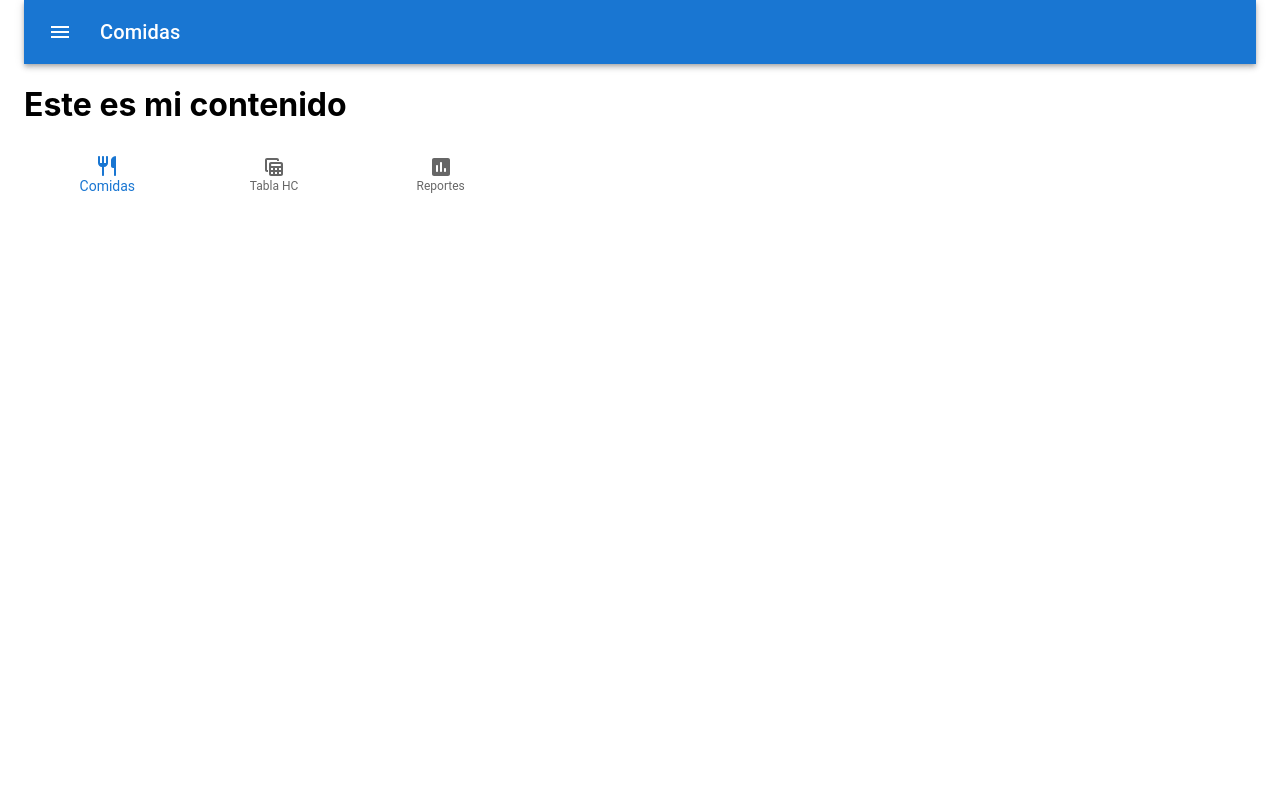
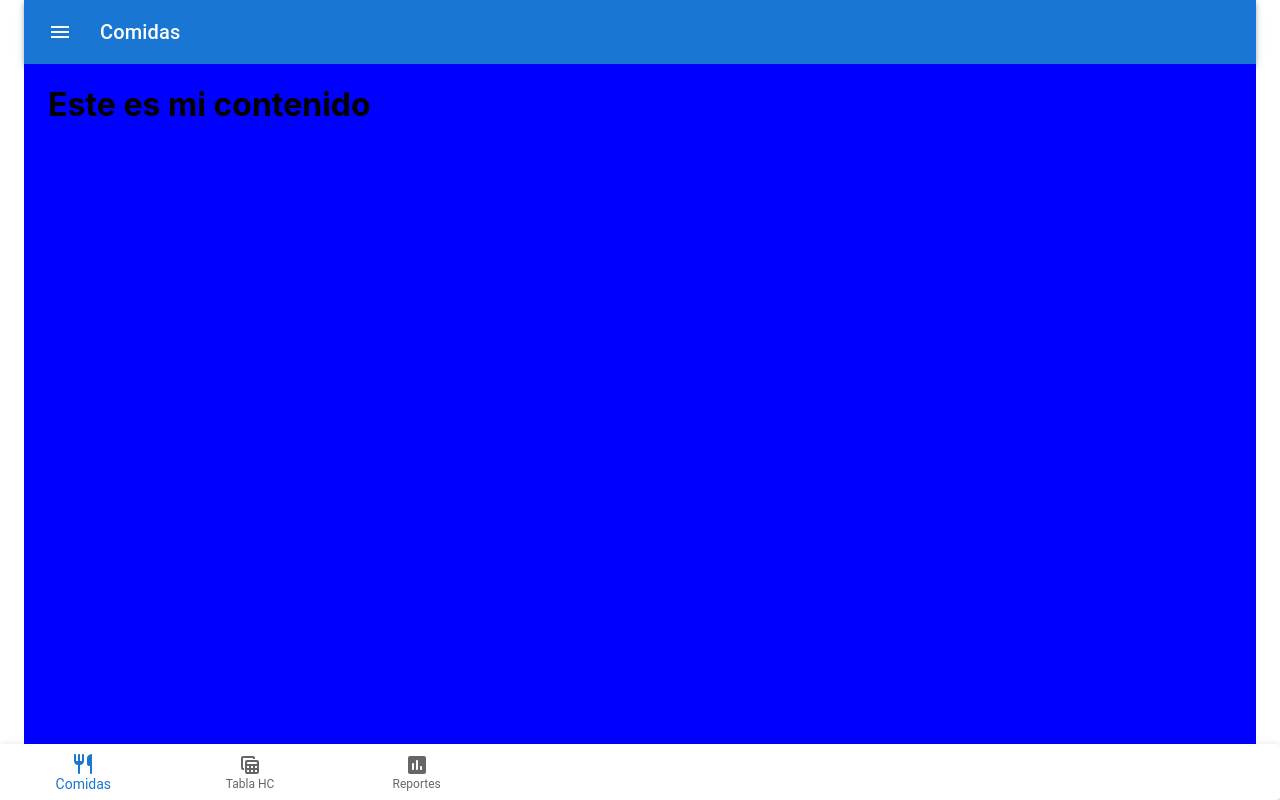
Before and after one commit to alecavallo/sharpey, a React (Create React App) app: page / in a window 1280 px wide. Built offline with nearby package versions, Linux system fonts and the light colour scheme.

Commit message:
feat: :lipstick: position boxes correctly on page
get the size of header and bottom nav and calculate the height of the content box

```diff
--- a/src/App.tsx
+++ b/src/App.tsx
@@ -1,22 +1,53 @@
-import React, { useState } from "react";
+import React, { useEffect, useRef, useState } from "react";
 import "./App.css";
 import Container from "@mui/material/Container";
 import BottomMenu from "./menus/BottomMenu";
 import AppBar from "./menus/AppBar";
 import { AppContext } from "./AppContext";
+import Paper from "@mui/material/Paper";
 
 function App() {
   const [title, setTitle] = useState("Bienvenidos");
+  const [divHeight, setDivHeight] = useState(0);
+  const [bottomDivHeight, setBottomDivHeight] = useState(0);
   const values = {
     title,
     setTitle,
   };
+
+  const ref = useRef<HTMLDivElement>(null);
+  const bottomRef = useRef<HTMLDivElement>(null);
+
+  useEffect(() => {
+    if (ref.current) {
+      setDivHeight(ref.current.clientHeight);
+    }
+    if (bottomRef.current) {
+      setBottomDivHeight(bottomRef.current.clientHeight);
+    }
+  }, []);
+
   return (
     <Container maxWidth="xl">
       <AppContext.Provider value={values}>
-        <AppBar />
-        <h1>Este es mi contenido</h1>
-        <BottomMenu />
+        <AppBar ref={ref} />
+        <Container
+          maxWidth={false}
+          disableGutters={false}
+          sx={{
+            backgroundColor: "blue",
+            minHeight: `calc(100vh - ${divHeight}px - ${bottomDivHeight}px)`,
+          }}
+        >
+          <h1 style={{ display: "inline-block" }}>Este es mi contenido</h1>
+        </Container>
+        <Paper
+          sx={{ position: "fixed", bottom: 0, left: 0, right: 0 }}
+          elevation={3}
+          ref={bottomRef}
+        >
+          <BottomMenu />
+        </Paper>
       </AppContext.Provider>
     </Container>
   );
--- a/src/menus/AppBar.tsx
+++ b/src/menus/AppBar.tsx
@@ -5,13 +5,13 @@ import Toolbar from "@mui/material/Toolbar";
 import Typography from "@mui/material/Typography";
 import IconButton from "@mui/material/IconButton";
 import MenuIcon from "@mui/icons-material/Menu";
-import { useContext } from "react";
+import { forwardRef, useContext } from "react";
 import { AppContext } from "../AppContext";
 
-export default function ButtonAppBar() {
+const ButtonAppBar = forwardRef((props, ref) => {
   const App = useContext(AppContext);
   return (
-    <Box sx={{ flexGrow: 1 }}>
+    <Box sx={{ flexGrow: 1 }} ref={ref}>
       <AppBar position="static">
         <Toolbar>
           <IconButton
@@ -30,4 +30,6 @@ export default function ButtonAppBar() {
       </AppBar>
     </Box>
   );
-}
+});
+
+export default ButtonAppBar;
```
